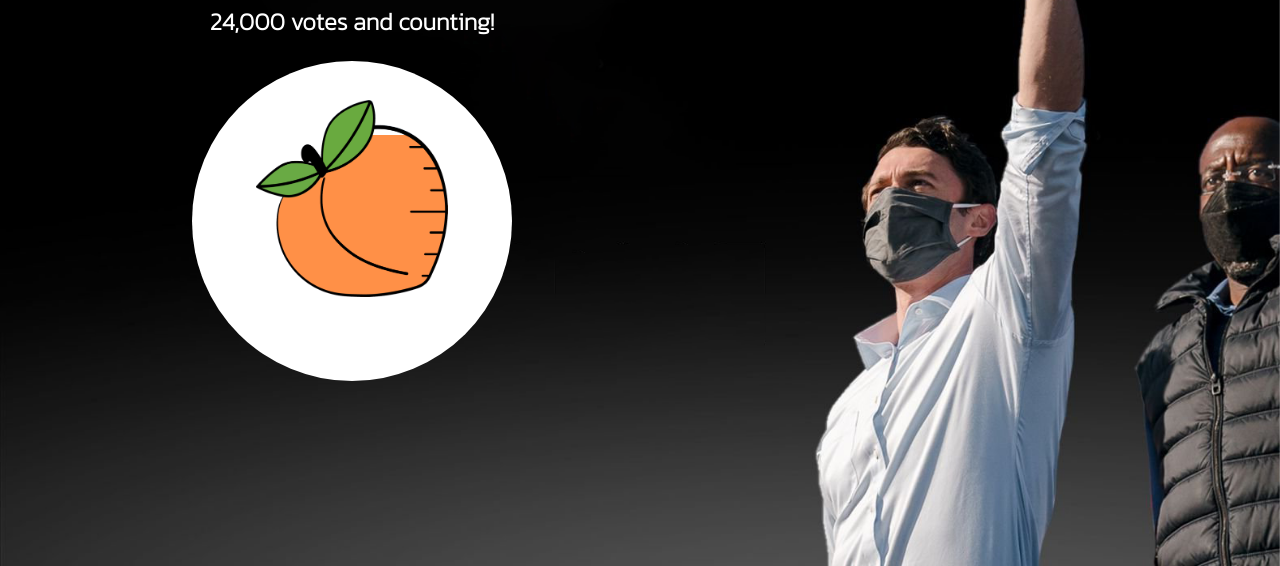
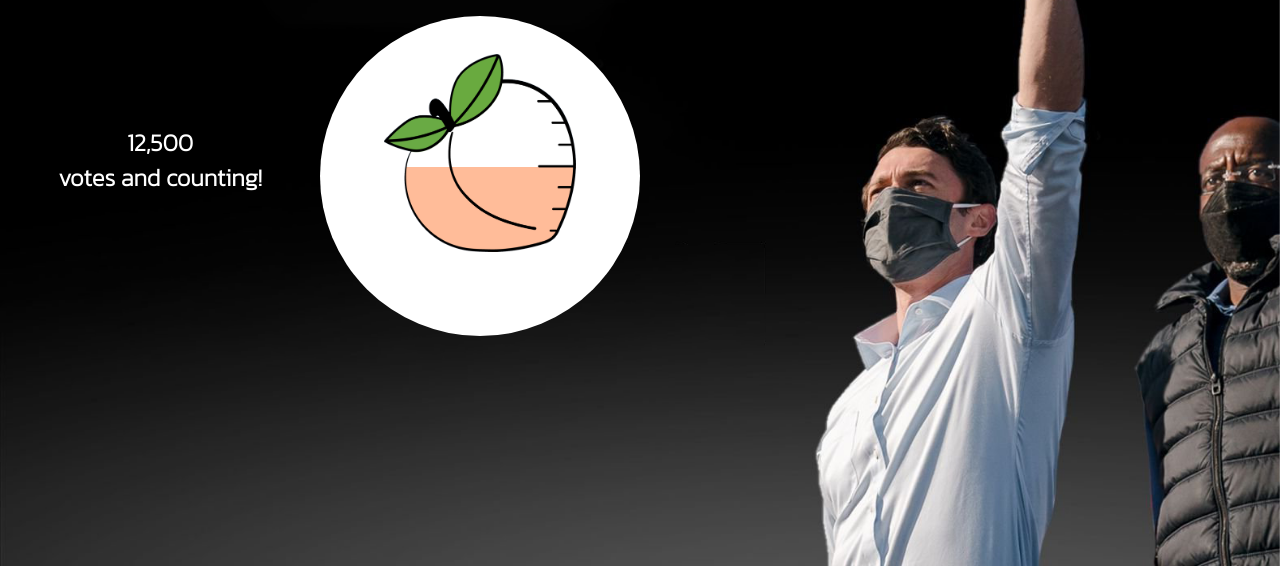
Before and after one commit to galenwinsor/countdown, a plain HTML site: page index.html in a window 1280 px wide. Shown: the part 234-800 px from the top of the page. Drawn offline with nearby package versions, Linux system fonts and the light colour scheme.

Commit message:
Moved amounttext to side of peach

```diff
--- a/index.html
+++ b/index.html
@@ -34,7 +34,11 @@
               <span class="time-spec">S</span>
             </span>
           </div>
+          <div id="peach-amount">
+            <div class="amount-centered">
               <h1 id="amount"></h1>
+              <h1 id="amount-text">votes and counting!</h1>
+            </div>
             <div id="peach-holder">
               <div id="peach-prog-centered">
                 <div id="peach-background">
@@ -42,6 +46,7 @@
                 <div id="progress-bar">
                 </div>
                 <img id="peach" src="images/peach_white.png" alt="">
+              </div>
             </div>
           </div>
         </section>
--- a/scripts/main.js
+++ b/scripts/main.js
@@ -1,7 +1,7 @@
 var target, currentAmt, amt;
 
 target = 25000;
-currentAmt = 24000;
+currentAmt = 12500;
 amt = 0;
 
 function formatTimes(time) {
@@ -36,9 +36,9 @@ function zoomLink() {
 }
 
 function animateAmount() {
-  var stepTime = (2000 / currentAmt);
+  var stepTime = (4000 / currentAmt);
   var amtObj = $('#amount');
-  var increment = currentAmt * (1 / 500);
+  var increment = currentAmt * (1 / 1000);
   const timer = () => {
     if (!(amt <= currentAmt)) return;
     setAmountHeader(amt);
@@ -73,7 +73,7 @@ function setProgress(animate) {
   if (animate) {
     $('#progress-bar').animate({
       'height': progHeight.toString() + 'px'
-    }, 2000)
+    }, 4000)
   } else {
     $('#progress-bar').height(progHeight.toString() + 'px');
   }
@@ -89,7 +89,7 @@ function setPeachHeight() {
 }
 
 function setAmountHeader(amt) {
-  $('#amount').text(numberWithCommas(amt) + ' votes and counting!');
+  $('#amount').text(numberWithCommas(amt));
 }
 
 function numberWithCommas(x) {
--- a/styles/styles.css
+++ b/styles/styles.css
@@ -99,8 +99,22 @@ section {
   font-size: 2rem;
 }
 
-#amount {
-  margin-bottom:-0.4em;
+#peach-amount {
+  width:100%;
+  display:flex;
+  align-items: center;
+}
+
+.amount-centered {
+  width:40%;
+  display:flex;
+  flex-direction: column;
+  justify-content: center;
+  align-items: center;
+}
+
+.amount-centered h1 {
+  margin:0;
 }
 
 #peach-holder {
@@ -147,5 +161,5 @@ section {
   bottom:20px;
   width:100%;
   height:0px;
-  background-color: #ff9047;
+  background-color: #ffbc99;
 }
```
Lines whose indentation alone changed are shown as unchanged.
